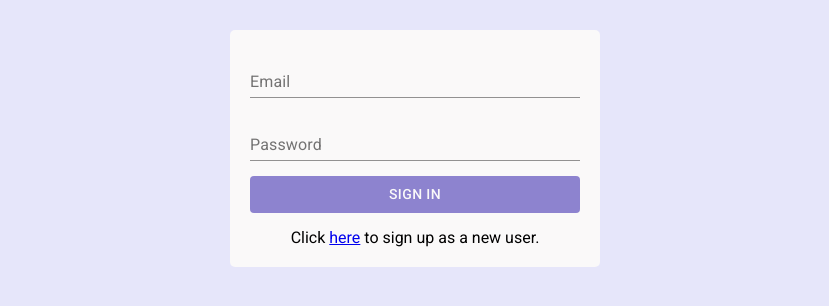
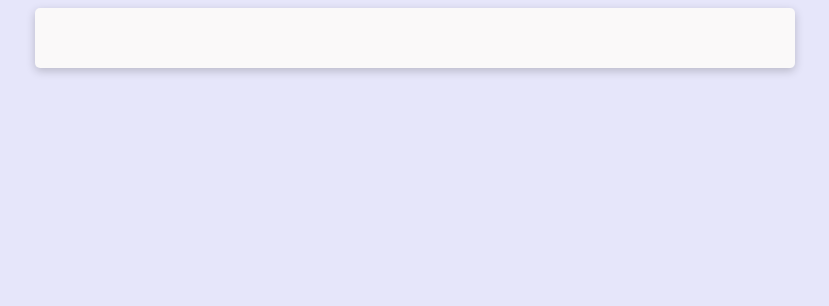
Before and after one commit to App-Quest/app-quest, a React app: page / in a window 1280 px wide. Shown: the top 306 px of the page, without its empty margins (225-1054 px from the left). Built offline with nearby package versions, Linux system fonts and the light colour scheme.

Commit message:
created box on appsPage

```diff
--- a/client/App.jsx
+++ b/client/App.jsx
@@ -1,19 +1,20 @@
 import React from 'react';
 import { BrowserRouter as Router, Route, Switch } from 'react-router-dom';
 import AuthPage from './components/AuthPage';
+import AppsPage from './components/AppsPage';
 
 const App = () => {
   return (
     <Router>
       <Switch>
-        <Route exact path='/'>
+        <Route exact path='/apps'>
           <AuthPage buttonLabel='Sign In' url='signin' />
         </Route>
         <Route path='/signup'>
           <AuthPage buttonLabel='Sign Up' url='signup' />
         </Route>
-        <Route path='/apps'>
-          <h1>Apps</h1>
+        <Route path='/'>
+          <AppsPage />
         </Route>
       </Switch>
     </Router>
--- a/client/components/AppsPage.jsx
+++ b/client/components/AppsPage.jsx
@@ -1,7 +1,7 @@
 import React from 'react';
 
-const AuthPage = () => {
-  return <div className='mainPage'></div>;
+const AppsPage = () => {
+  return <div className='appsPage'></div>;
 };
 
-export default AuthPage;
+export default AppsPage;
--- /dev/null
+++ b/client/styles/_apps.scss
@@ -0,0 +1,9 @@
+.appsPage {
+  width: calc(100% - 120px);
+  max-width: 700px;
+  background-color: var(--color-grey-light-1);
+  padding: 30px;
+  border-radius: var(--border-radius);
+  box-shadow: var(--box-shadow);
+  flex-grow: 1;
+}
--- a/client/styles/application.scss
+++ b/client/styles/application.scss
@@ -1,5 +1,6 @@
 @import 'variables.scss';
 @import 'auth.scss';
+@import 'apps.scss';
 
 html {
   background-color: var(--color-background);
@@ -9,3 +10,16 @@ html {
 .authPage {
   width: 100%;
 }
+
+body {
+  display: flex;
+  flex-direction: column;
+  align-items: center;
+}
+
+#root {
+  width: 100%;
+  display: flex;
+  flex-direction: column;
+  align-items: center;
+}
--- a/client/styles/variables.scss
+++ b/client/styles/variables.scss
@@ -19,7 +19,7 @@
   //black
   --color-black: rgb(29, 29, 29);
   //shadows
-  --box-shadow: 0 2rem 5rem rgba(0, 0, 0, 0.2);
+  --box-shadow: 0 3px 10px rgba(0, 0, 0, 0.2);
 
   //border radius
   --border-radius: 5px;
```
